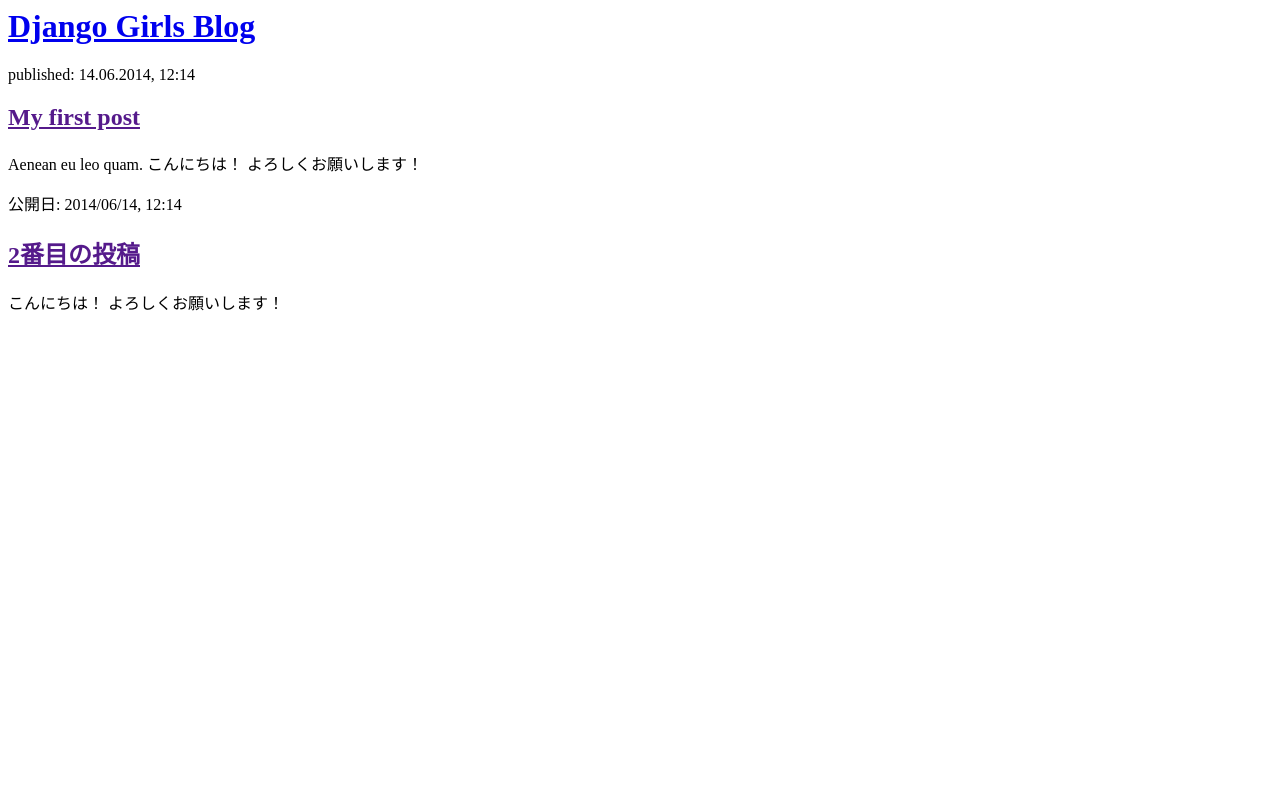
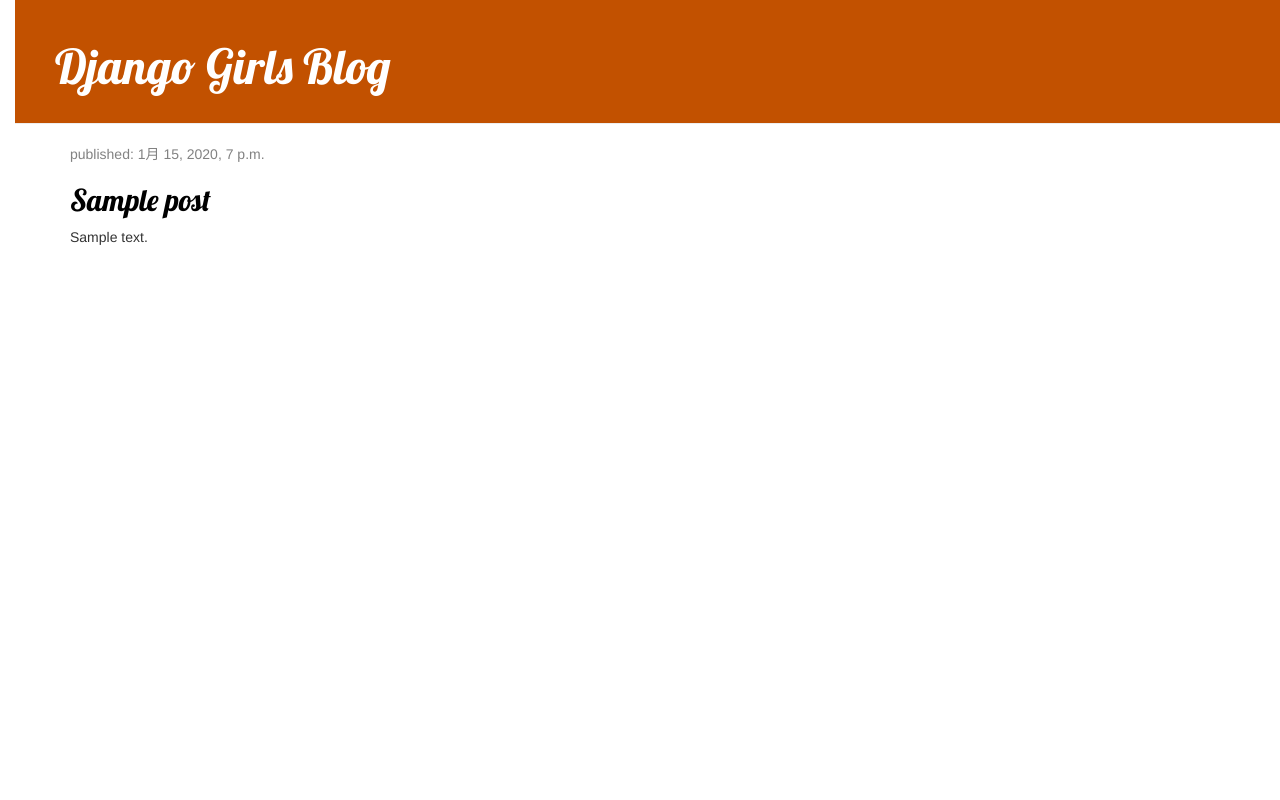
Before and after one commit to yodapuuu/my-first-blog, a Django app: page / in a window 1280 px wide. Run offline with Django 3.2, Linux system fonts and the light colour scheme; tables that the repository leaves empty hold one stand-in row (values such as "Sample post"); some libraries are stand-ins or nearby versions.

Commit message:
Added view and template for detailed blog post as well as CSS for the site.

```diff
--- /dev/null
+++ b/blog/static/css/blog.css
@@ -0,0 +1,55 @@
+h1 a, h2 a {
+    color: #C25100;
+    font-family: 'Lobster';
+}
+
+body {
+    padding-left: 15px;
+}
+
+.page-header {
+    background-color: #C25100;
+    margin-top: 0;
+    padding: 20px 20px 20px 40px;
+}
+
+.page-header h1, .page-header h1 a, .page-header h1 a:visited, .page-header h1 a:active {
+    color: #ffffff;
+    font-size: 36pt;
+    text-decoration: none;
+}
+
+.content {
+    margin-left: 40px;
+}
+
+h1, h2, h3, h4 {
+    font-family: 'Lobster', cursive;
+}
+
+.date {
+    color: #828282;
+}
+
+.save {
+    float: right;
+}
+
+.post-form textarea, .post-form input {
+    width: 100%;
+}
+
+.top-menu, .top-menu:hover, .top-menu:visited {
+    color: #ffffff;
+    float: right;
+    font-size: 26pt;
+    margin-right: 20px;
+}
+
+.post {
+    margin-bottom: 70px;
+}
+
+.post h2 a, .post h2 a:visited {
+    color: #000000;
+}
--- /dev/null
+++ b/blog/templates/blog/base.html
@@ -0,0 +1,23 @@
+{% load static %}
+<html>
+    <head>
+        <title>Django Girls blog</title>
+        <link rel="stylesheet" href="//maxcdn.bootstrapcdn.com/bootstrap/3.2.0/css/bootstrap.min.css">
+        <link rel="stylesheet" href="//maxcdn.bootstrapcdn.com/bootstrap/3.2.0/css/bootstrap-theme.min.css">
+        <link href='//fonts.googleapis.com/css?family=Lobster&subset=latin,latin-ext' rel='stylesheet' type='text/css'>
+        <link rel="stylesheet" href="{% static 'css/blog.css' %}">
+    </head>
+    <body>
+        <div class="page-header">
+            <h1><a href="/">Django Girls Blog</a></h1>
+        </div>
+        <div class="content container">
+            <div class="row">
+                <div class="col-md-8">
+                {% block content %}
+                {% endblock %}
+                </div>
+            </div>
+        </div>
+    </body>
+</html>
--- a/blog/templates/blog/post_list.html
+++ b/blog/templates/blog/post_list.html
@@ -1,22 +1,14 @@
-<html>
-    <head>
-        <title>Django Girls blog</title>
-    </head>
-    <body>
-        <div>
-            <h1><a href="/">Django Girls Blog</a></h1>
+
+{% extends 'blog/base.html' %}
+
+{% block content %}
+    {% for post in posts %}
+        <div class="post">
+            <div class="date">
+                <p>published: {{ post.published_date }}</p>
+            </div>
+            <h2><a href="{% url 'post_detail' pk=post.pk %}">{{ post.title }}</a></h2>
+            <p>{{ post.text|linebreaksbr }}</p>
         </div>
-
-        <div>
-            <p>published: 14.06.2014, 12:14</p>
-            <h2><a href="">My first post</a></h2>
-            <p>Aenean eu leo quam. こんにちは！ よろしくお願いします！ </p>
-        </div>
-
-        <div>
-            <p>公開日: 2014/06/14, 12:14</p>
-            <h2><a href="">2番目の投稿</a></h2>
-            <p> こんにちは！ よろしくお願いします！ </p>
-        </div>
-    </body>
-</html>
+    {% endfor %}
+{% endblock %}
--- a/blog/urls.py
+++ b/blog/urls.py
@@ -3,4 +3,5 @@ from . import views
 
 urlpatterns = [
     path('', views.post_list, name='post_list'),
+    path('post/<int:pk>/', views.post_detail, name='post_detail'),
 ]
--- a/blog/views.py
+++ b/blog/views.py
@@ -1,6 +1,15 @@
 from django.shortcuts import render
+from .models import Post
+from django.utils import timezone
+from django.shortcuts import render, get_object_or_404
+
 
 # Create your views here.
 
 def post_list(request):
-    return render(request, 'blog/post_list.html', {})
+    posts = Post.objects.filter(published_date__lte = timezone.now()).order_by('published_date')
+    return render(request, 'blog/post_list.html', {'posts': posts})
+
+def post_detail(request, pk):
+    post = get_object_or_404(Post, pk=pk)
+    return render(request, 'blog/post_detail.html', {'post': post})
```
Also changed, not shown: blog/post_detail.html (added, +13 -0 lines).
